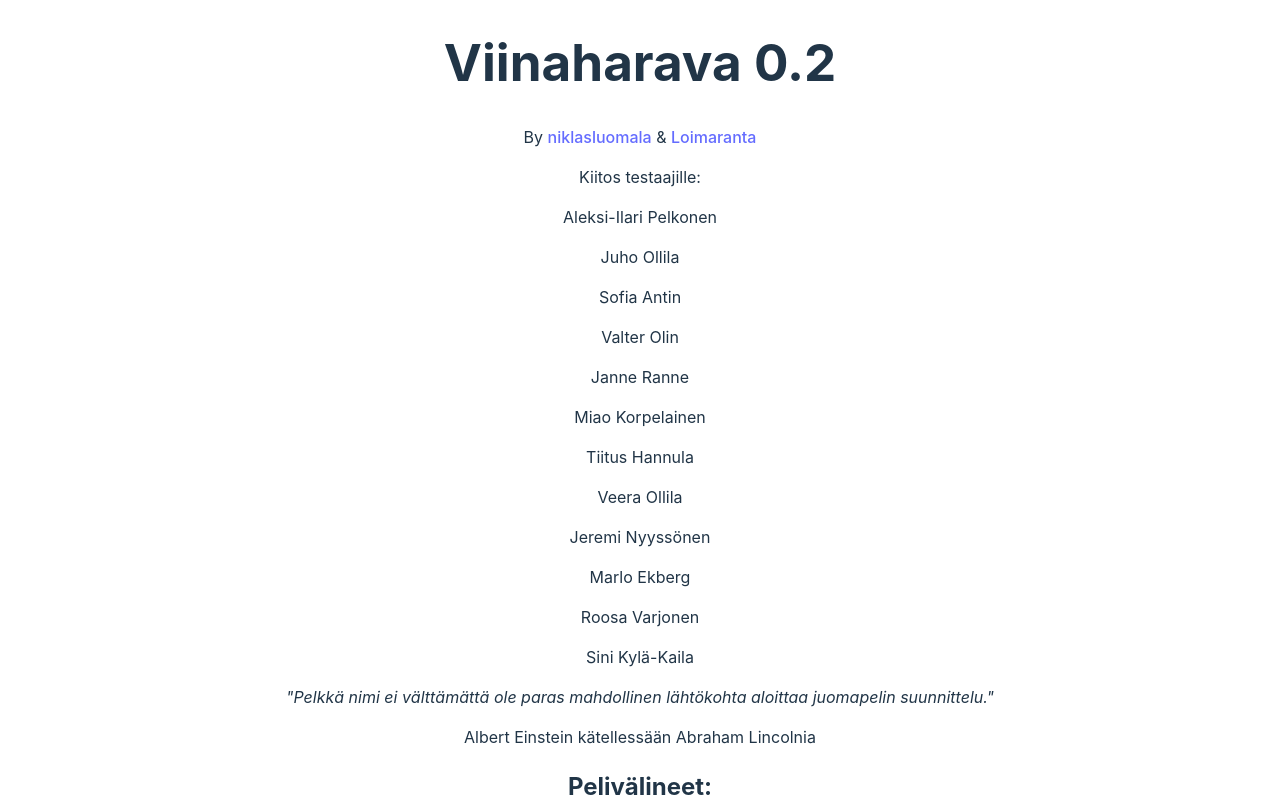
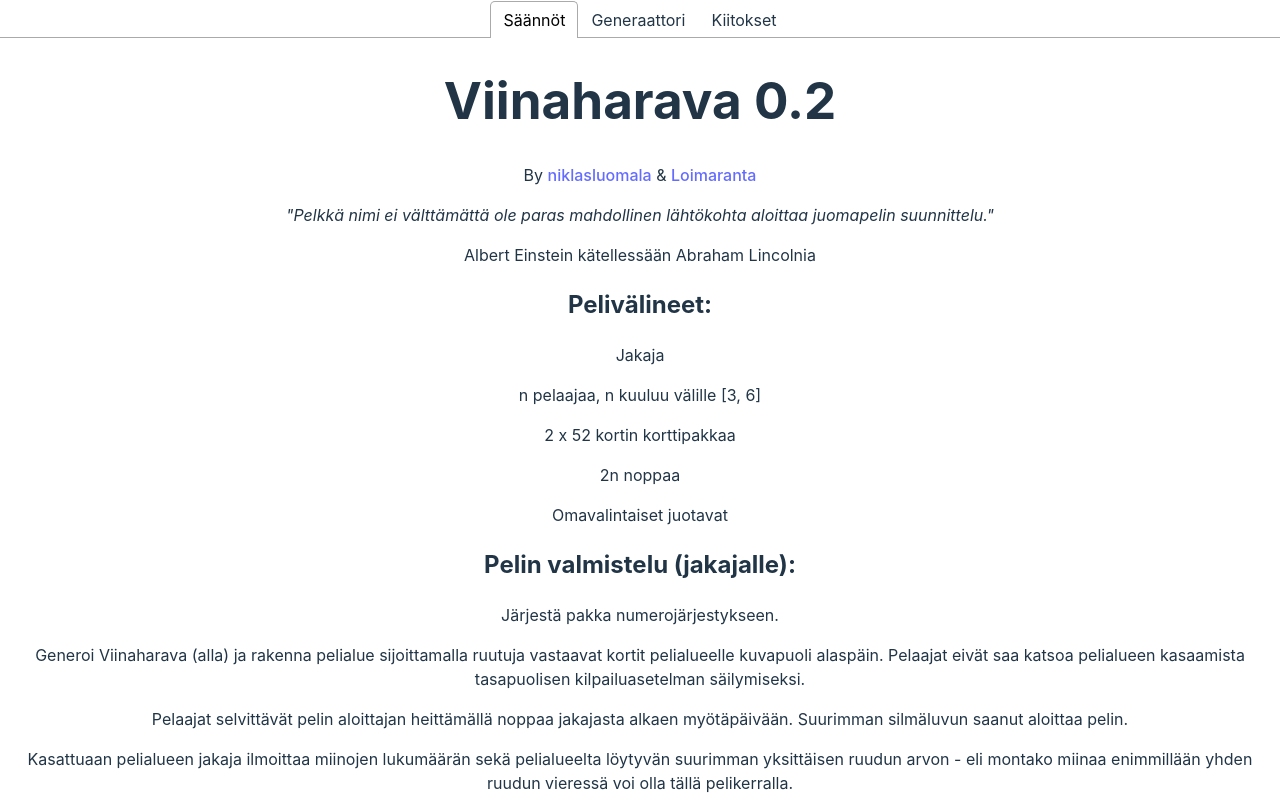
Before and after one commit to niklasluomala/viinaharava, a React (Vite) app: page / in a window 1280 px wide. Shown: the top 800 px of the page. Built offline with nearby package versions, Linux system fonts and the light colour scheme.

Commit message:
Implement tabs

```diff
--- a/package.json
+++ b/package.json
@@ -17,6 +17,7 @@
     "react": "^18.2.0",
     "react-dom": "^18.2.0",
     "react-markdown": "^9.0.1",
+    "react-tabs": "^6.0.2",
     "remark-gfm": "^4.0.0"
   },
   "devDependencies": {
--- a/src/App.jsx
+++ b/src/App.jsx
@@ -2,26 +2,47 @@ import { useState, useEffect } from 'react'
 import reactLogo from './assets/react.svg'
 import viteLogo from '/vite.svg'
 import './App.css'
+import { Tab, Tabs, TabList, TabPanel } from 'react-tabs'
+import 'react-tabs/style/react-tabs.css'
 import Game from './components/Game/Game.jsx'
 import RulesMarkdown from './rules.md'
+import ThanksMarkdown from './thanks.md'
 import ReactMarkdown from 'react-markdown'
 import remarkGfm from 'remark-gfm'
 
 
 function App() {
   const [rules, setRules] = useState("")
+  const [thanks, setThanks] = useState("")
 
   useEffect(() => {
     fetch(RulesMarkdown)
       .then(response => response.text())
       .then(text => setRules(text))
+    fetch(ThanksMarkdown)
+      .then(response => response.text())
+      .then(text => setThanks(text))
   }, [])
 
   return (
     <>
       <div>
-        <ReactMarkdown remarkPlugins={remarkGfm} children={rules}></ReactMarkdown>
-        <Game />
+        <Tabs>
+          <TabList>
+            <Tab>Säännöt</Tab>
+            <Tab>Generaattori</Tab>
+            <Tab>Kiitokset</Tab>
+          </TabList>
+          <TabPanel>
+            <ReactMarkdown remarkPlugins={remarkGfm} children={rules}></ReactMarkdown>
+          </TabPanel>
+          <TabPanel>
+            <Game />
+          </TabPanel>
+          <TabPanel>
+            <ReactMarkdown remarkPlugins={remarkGfm} children={thanks}></ReactMarkdown>
+          </TabPanel>
+        </Tabs>
       </div>
     </>
   )
--- a/src/components/Game/Game.jsx
+++ b/src/components/Game/Game.jsx
@@ -56,6 +56,10 @@ class Game extends React.Component {
     const { height, width, mines, gameStatus } = this.state;
     return (
       <div className="game">
+        <div className="control-buttons">
+          <button onClick={this.restartGame}>Generoi</button>
+        </div>
+        <br />
         <Board
           ref={this.boardElement}
           height={height}
@@ -63,9 +67,6 @@ class Game extends React.Component {
           mines={mines}
           gameStatus={gameStatus}
         />
-        <div className="control-buttons">
-          <button onClick={this.restartGame}>Restart</button>
-        </div>
       </div>
     );
   }
--- a/src/rules.md
+++ b/src/rules.md
@@ -1,32 +1,6 @@
 # Viinaharava 0.2
 
 By [niklasluomala](https://github.com/niklasluomala) & [Loimaranta](https://github.com/Loimaranta)
-
-Kiitos testaajille:
-
-Aleksi-Ilari Pelkonen
-
-Juho Ollila
-
-Sofia Antin
-
-Valter Olin
-
-Janne Ranne
-
-Miao Korpelainen
-
-Tiitus Hannula
-
-Veera Ollila
-
-Jeremi Nyyssönen
-
-Marlo Ekberg
-
-Roosa Varjonen
-
-Sini Kylä-Kaila
 
 *"Pelkkä nimi ei välttämättä ole paras mahdollinen lähtökohta aloittaa juomapelin suunnittelu."*
 
--- /dev/null
+++ b/src/thanks.md
@@ -0,0 +1,27 @@
+# Kiitos
+
+Kiitos testaajille:
+
+Aleksi-Ilari Pelkonen
+
+Juho Ollila
+
+Sofia Antin
+
+Valter Olin
+
+Janne Ranne
+
+Miao Korpelainen
+
+Tiitus Hannula
+
+Veera Ollila
+
+Jeremi Nyyssönen
+
+Marlo Ekberg
+
+Roosa Varjonen
+
+Sini Kylä-Kaila
```
Also changed, not shown: 2 other files (tests, documents, lock files or other folders).
